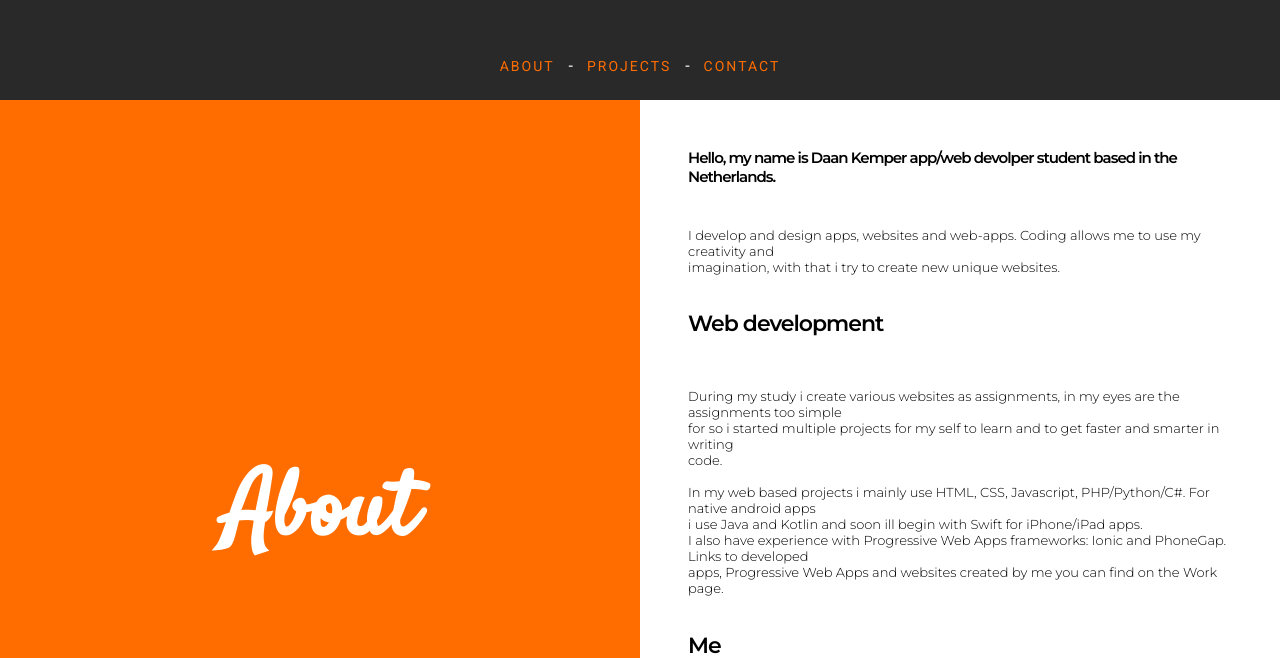
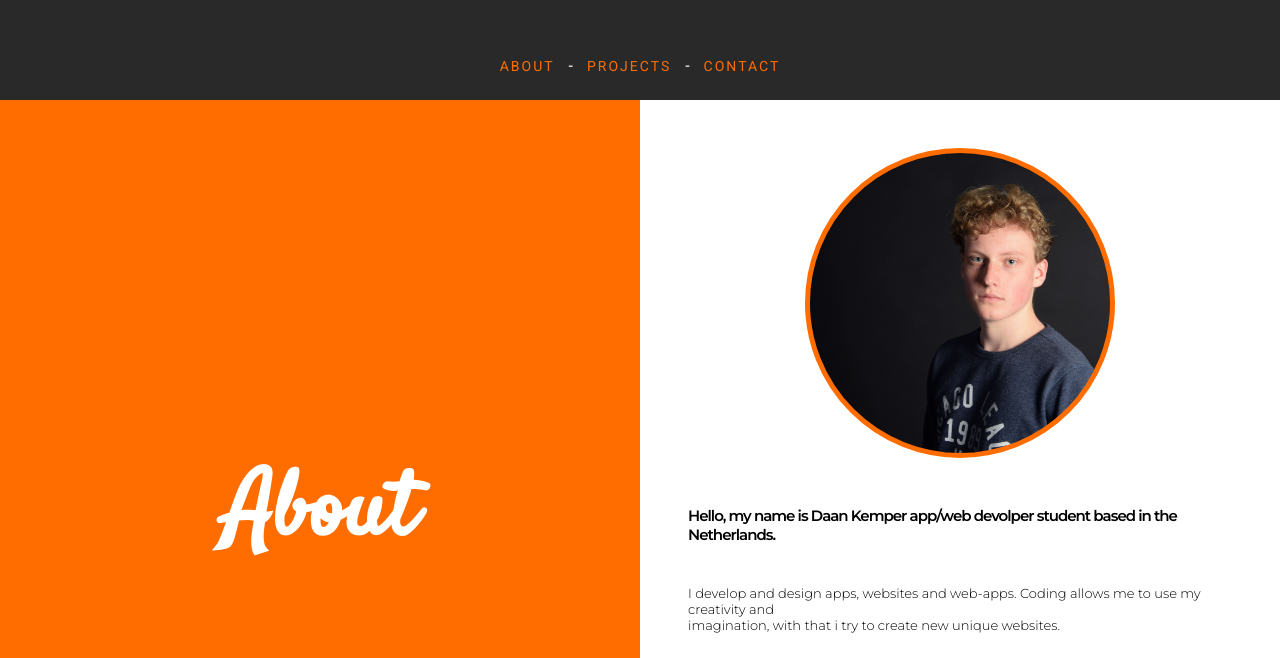
Before and after one commit to Daandeve/PersonalSite, a plain HTML site: page index.html in a window 1280 px wide. Shown: the part 700-1358 px from the top of the page. Drawn offline with Linux system fonts and the light colour scheme.

Commit message:
Profile image added
- profile image added

```diff
--- a/assets/css/main.scss
+++ b/assets/css/main.scss
@@ -602,6 +602,28 @@ body {
             padding: 48px;
           }
 
+          .profile {
+            border-radius: 50%;
+            border: $primary solid 5px;
+            background: url("../img/profile_compressed.jpg") no-repeat;
+            background-size: cover;
+            width: 300px;
+            height: 300px;
+            margin: 0 auto 20px;
+
+            @media (min-width: 1200px) {
+              margin: 0 auto 96px;
+            }
+            @media (min-width: 768px) {
+              margin: 0 auto 48px;
+            }
+          }
+
+          .textblock {
+            margin: 0 auto;
+            width: fit-content;
+          }
+
           h2, p {
             font-family: 'Montserrat', sans-serif;
           }
--- a/index.html
+++ b/index.html
@@ -97,31 +97,40 @@
                 </div>
             </div>
             <div class="scrolling">
-                <h2 class="start">Hello, my name is Daan Kemper app/web devolper student based in the Netherlands.</h2>
+                <div class="profile"></div>
+                <div class="textblock">
+                    <h2 class="start">Hello, my name is Daan Kemper app/web devolper student based in the
+                        Netherlands.</h2>
                     <p class="text">
                         I develop and design apps, websites and web-apps. Coding allows me to use my creativity and
                         imagination, with that i try to create new unique websites.</p>
                     <h2 class="head">Web development</h2>
                     <p class="text">
-                    During my study i create various websites as assignments, in my eyes are the assignments too simple
+                        During my study i create various websites as assignments, in my eyes are the assignments too
+                        simple
                         for so i started multiple projects for my self to learn and to get faster and smarter in writing
                         code.
 
-                    In my web based projects i mainly use HTML, CSS, Javascript, PHP/Python/C#. For native android apps
+                        In my web based projects i mainly use HTML, CSS, Javascript, PHP/Python/C#. For native android
+                        apps
                         i use Java and Kotlin and soon ill begin with Swift for iPhone/iPad apps.
-                    I also have experience with Progressive Web Apps frameworks: Ionic and PhoneGap. Links to developed
+                        I also have experience with Progressive Web Apps frameworks: Ionic and PhoneGap. Links to
+                        developed
                         apps, Progressive Web Apps and websites created by me you can find on the Work page.
                     </p>
                     <h2 class="head">Me</h2>
                     <p class="text">
                         As you may already know by now i like to program.
-                    I really enjoy video editing my drone images and other specific requests, i always wanted to make a
-                    movie with friends but i did not happen yet. I am only 18 so there lays a whole life of excitement
+                        I really enjoy video editing my drone images and other specific requests, i always wanted to
+                        make a
+                        movie with friends but i did not happen yet. I am only 18 so there lays a whole life of
+                        excitement
                         in front of me.
                     </p>
                     <p class="lorem">
                         Lorem ipsum dolor sit amet, ignota invenire eum no, sed atqui rationibus id, erroribus laboramus
-                    aliquando et sit. Ex minimum fabellas imperdiet vis. Nec impetus argumentum ea, vel iudico numquam
+                        aliquando et sit. Ex minimum fabellas imperdiet vis. Nec impetus argumentum ea, vel iudico
+                        numquam
                         cu. Cu has wisi postulant reformidans.
 
                         Eos quem etiam vocibus in, vix ea quidam oblique. Pro cu graece omnium. Eum at feugiat vocibus
@@ -139,7 +148,8 @@
                         luptatum pertinax. An partem ubique dignissim mei, in postea utroque salutandi nam. Quo ea dico
                         apeirian maiestatis, odio omnis docendi has te. Est expetenda dissentias ut, clita audiam
                         disputationi his eu.Lorem ipsum dolor sit amet, ignota invenire eum no, sed atqui rationibus id,
-                    erroribus laboramus aliquando et sit. Ex minimum fabellas imperdiet vis. Nec impetus argumentum ea,
+                        erroribus laboramus aliquando et sit. Ex minimum fabellas imperdiet vis. Nec impetus argumentum
+                        ea,
                         vel iudico numquam cu. Cu has wisi postulant reformidans.
 
                         Eos quem etiam vocibus in, vix ea quidam oblique. Pro cu graece omnium. Eum at feugiat vocibus
@@ -154,7 +164,8 @@
                         luptatum pertinax. An partem ubique dignissim mei, in postea utroque salutandi nam. Quo ea dico
                         apeirian maiestatis, odio omnis docendi has te. Est expetenda dissentias ut, clita audiam
                         disputationi his eu.Lorem ipsum dolor sit amet, ignota invenire eum no, sed atqui rationibus id,
-                    erroribus laboramus aliquando et sit. Ex minimum fabellas imperdiet vis. Nec impetus argumentum ea,
+                        erroribus laboramus aliquando et sit. Ex minimum fabellas imperdiet vis. Nec impetus argumentum
+                        ea,
                         vel iudico numquam cu. Cu has wisi postulant reformidans.
 
                         Eos quem etiam vocibus in, vix ea quidam oblique. Pro cu graece omnium. Eum at feugiat vocibus
@@ -169,7 +180,8 @@
                         luptatum pertinax. An partem ubique dignissim mei, in postea utroque salutandi nam. Quo ea dico
                         apeirian maiestatis, odio omnis docendi has te. Est expetenda dissentias ut, clita audiam
                         disputationi his eu.Lorem ipsum dolor sit amet, ignota invenire eum no, sed atqui rationibus id,
-                    erroribus laboramus aliquando et sit. Ex minimum fabellas imperdiet vis. Nec impetus argumentum ea,
+                        erroribus laboramus aliquando et sit. Ex minimum fabellas imperdiet vis. Nec impetus argumentum
+                        ea,
                         vel iudico numquam cu. Cu has wisi postulant reformidans.
 
                         Eos quem etiam vocibus in, vix ea quidam oblique. Pro cu graece omnium. Eum at feugiat vocibus
@@ -180,6 +192,7 @@
                         menandri eos. Quas suscipit vix cu, ius decore omnium ex. Et dicunt aliquando pri, cu sed malis
                         aeterno, duo dolores nominati no.
                     </p>
+                </div>
             </div>
         </section>
         <section id="projects">
```
Also changed, not shown: assets/css/main.css, assets/img/profile_compressed.jpg (added), 1 other file. Lines whose indentation alone changed are shown as unchanged.
